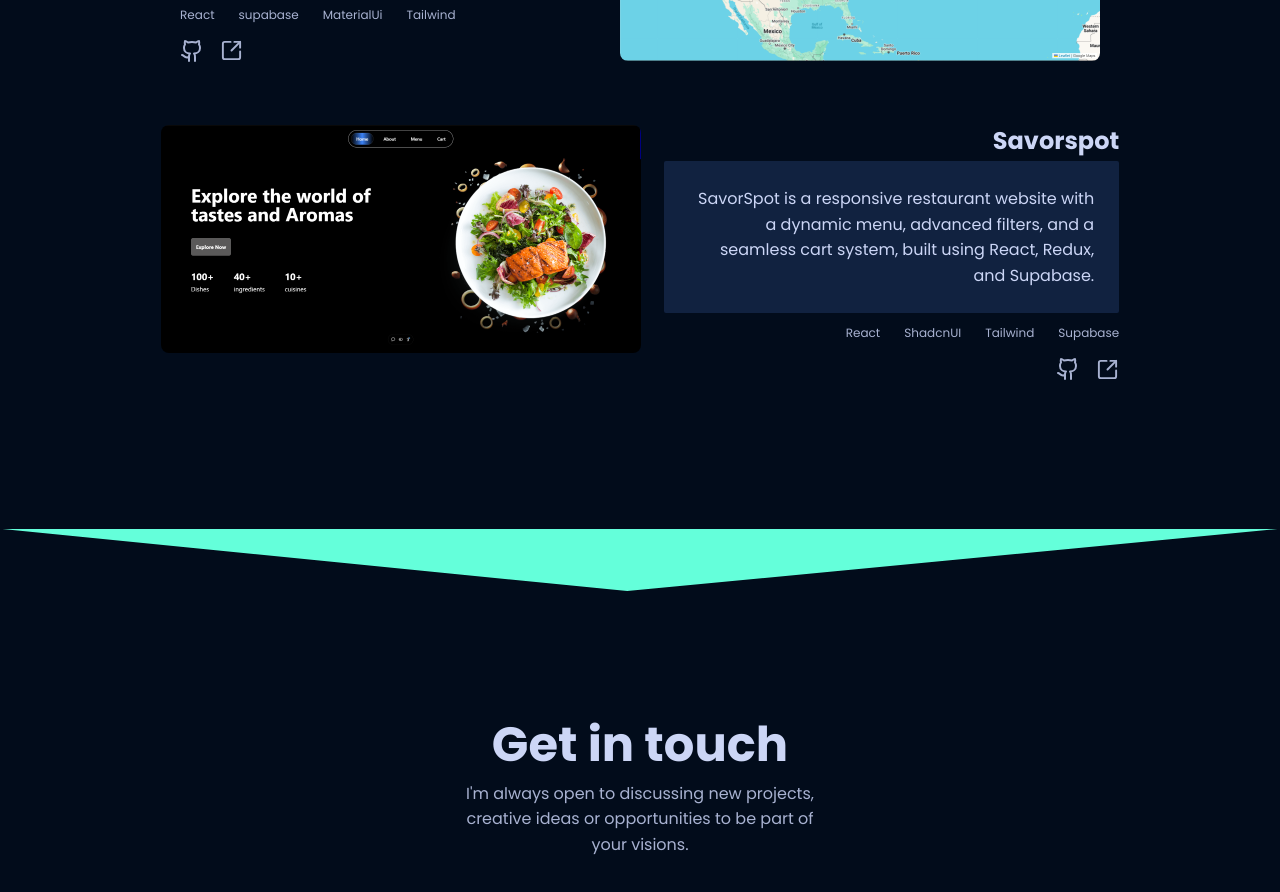
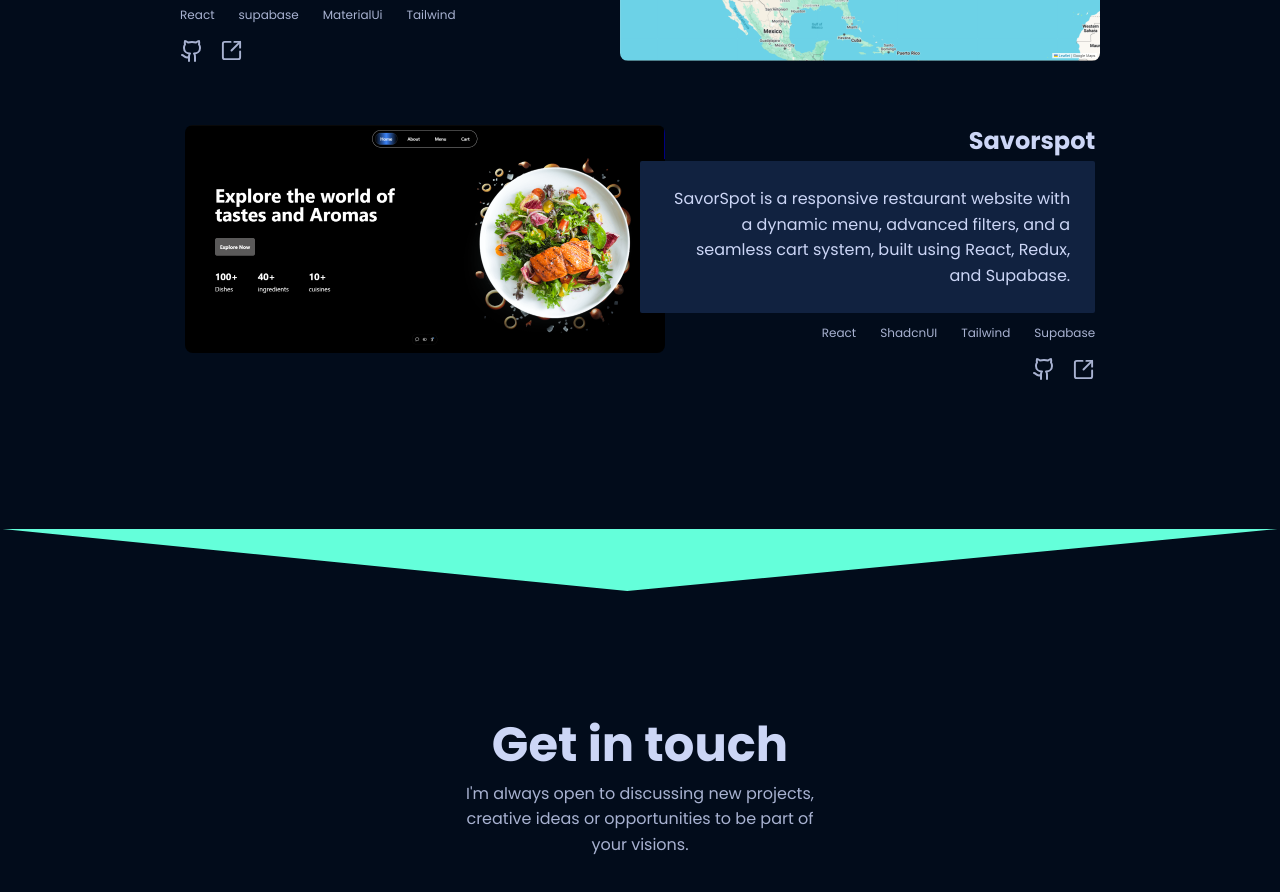
Before and after one commit to vckymann/Portfolio, a React (Vite) app: page / in a window 1280 px wide. Shown: the part 2380-3272 px from the top of the page. Built offline with nearby package versions, Linux system fonts and the light colour scheme.

Commit message:
fix project3 styling.

```diff
--- a/src/Components/Card/index.jsx
+++ b/src/Components/Card/index.jsx
@@ -6,7 +6,7 @@ function Card ({src,details,link,github, number,tech}) {
 
   return (
     <>
-      <div className="flex justify-between lg:gap-[22rem] relative">
+      <div className={`flex justify-between ${number === 3 ? `lg:gap-[19rem]` : `lg:gap-[22rem]`} relative`}>
       {number % 2 === 0 ?  null : <A href={link} target="_blank"><Img className="max-w-[30rem] hidden lg:block rounded-lg" src={src} alt="" /></A>}
         <div className={`flex flex-col bg-light_navy p-10 items-center lg:p-0 lg:bg-transparent ${number % 2 === 0 ? 'lg:items-start' : 'lg:items-end'}`}>
           <Text as={"h2"} className="text-2xl font-bold text-lightest_slate">{details.name}</Text>
--- a/src/Sections/Projects/index.jsx
+++ b/src/Sections/Projects/index.jsx
@@ -13,7 +13,7 @@ function Projects() {
                     </div>
                     <Card src={"/project1.png"} details={{name:"Stealth",description:"Stealth is an innovative online shoe store designed to provide customers with a seamless shopping experience."}} link={"https://stealth-jet.vercel.app"} github={"https://github.com/vckymann/Stealth"} number={1} tech={["React","Appwrite","Tailwind","PostgresSQL"]}/>
                     <Card src={"/project2.png"} details={{name:"MapUp",description:"MapUp is a web application that allows users to search for places, establish the quickest routes between them, track and store user's trips."}} link={"https://map-up-eta.vercel.app"} github={"https://github.com/vckymann/MapUp"} number={2} tech={["React","supabase","MaterialUi","Tailwind"]}/>
-                    <Card  src={"/project3.png"} details={{name:"Savorspot", description:"SavorSpot is a responsive restaurant website with a dynamic menu, advanced filters, and a seamless cart system, built using React, Redux, and Supabase.", link:"https://savorspot.vercel.app", github:"https://github.com/vckymann/Savorspot"}} number={3} tech={["React","ShadcnUI","Tailwind","Supabase"]}/>
+                    <Card  src={"/project3.png"} details={{name:"Savorspot", description:"SavorSpot is a responsive restaurant website with a dynamic menu, advanced filters, and a seamless cart system, built using React, Redux, and Supabase."}} link={"https://savorspot.vercel.app"} github={"https://github.com/vckymann/Savorspot"} number={3} tech={["React","ShadcnUI","Tailwind","Supabase"]}/>
                 </div>
             </div>
         </section>
```
